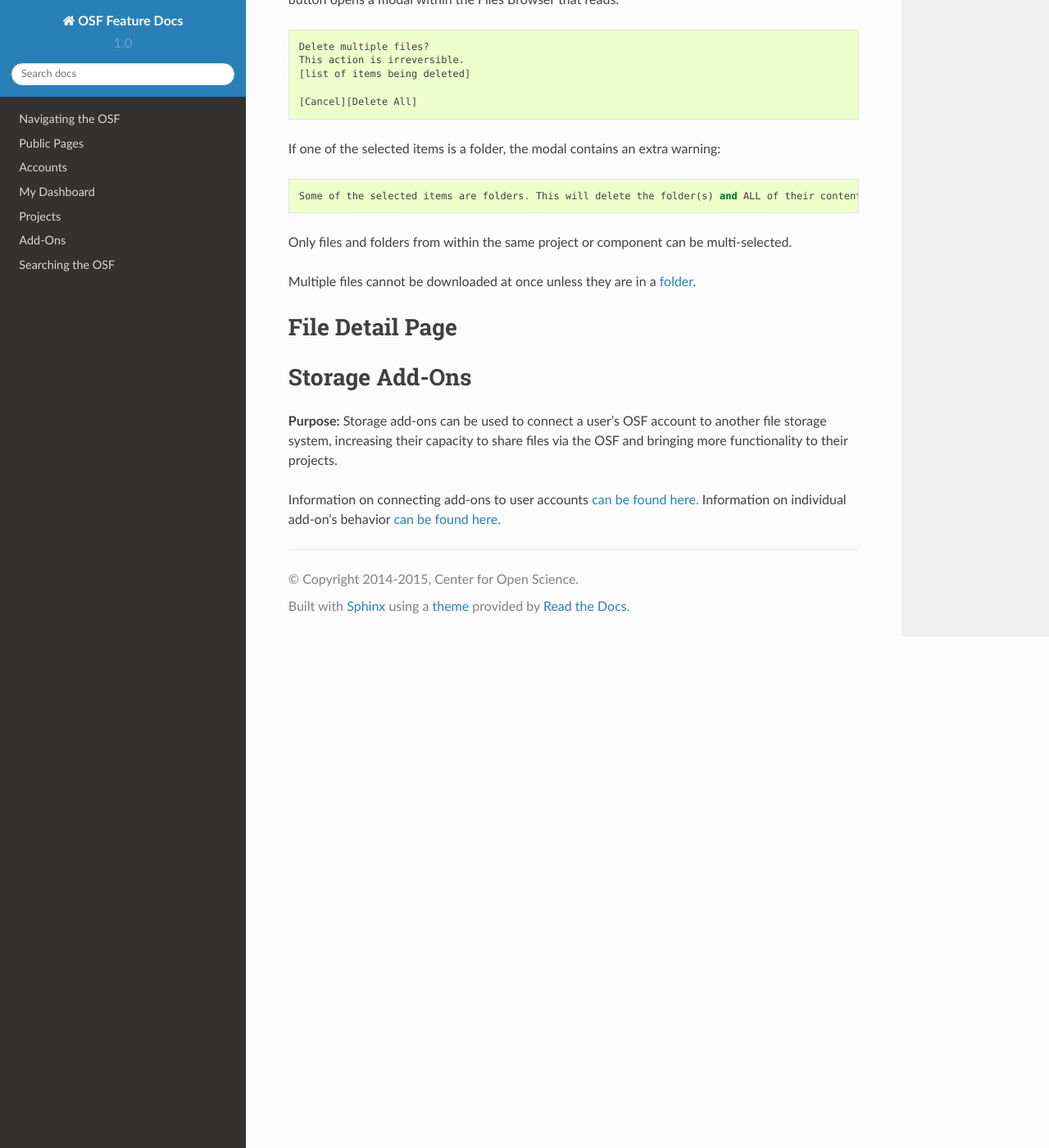
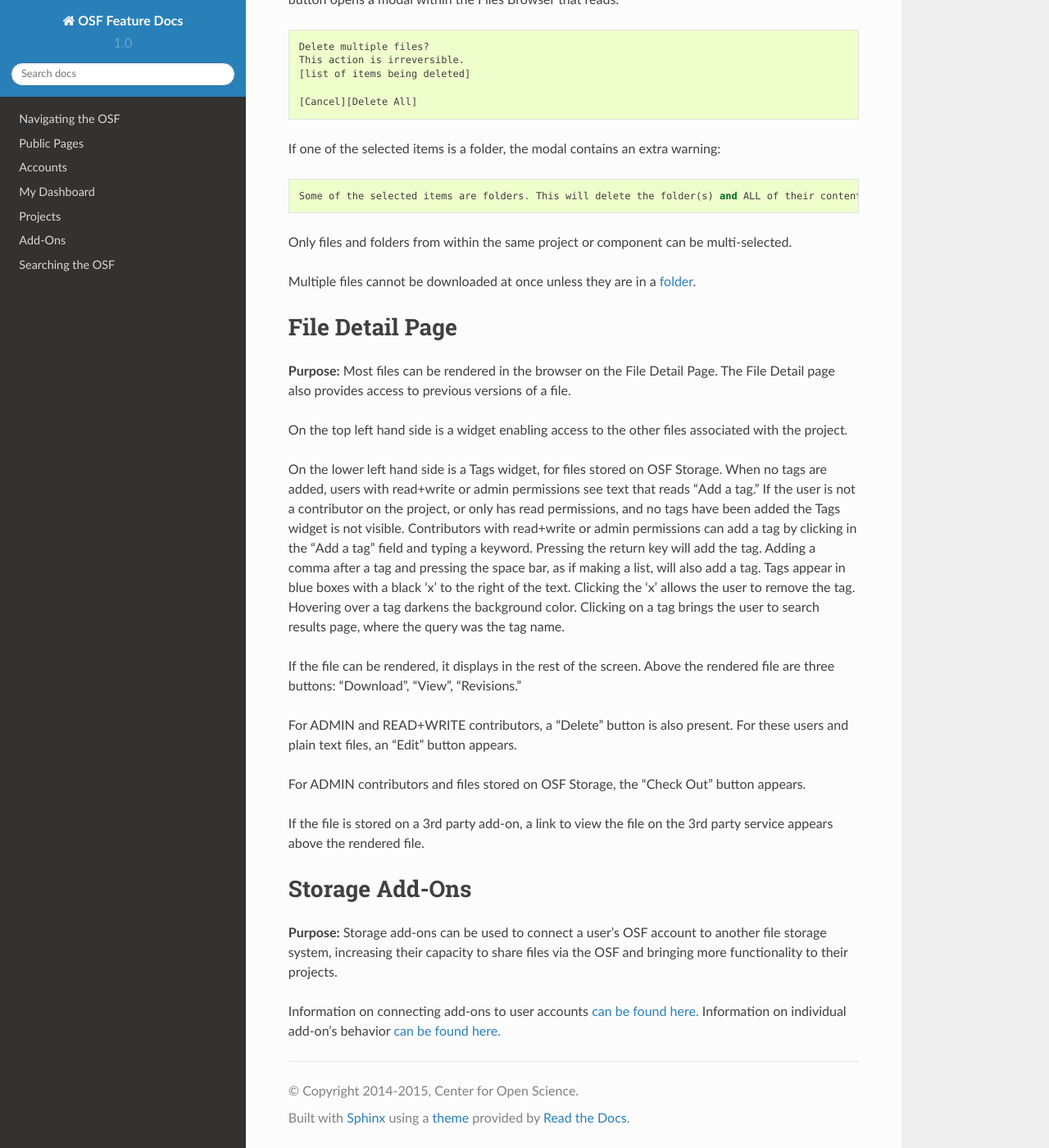
Before and after one commit to CenterForOpenScience/OSFDocs, a Sphinx documentation site: the page built from docs/projects/storage.rst, in a window 1280 px wide and 1400 px high, scrolled down 4522 px. Shown: the whole window at 82% size. Built offline with Sphinx 7.4.7 and the Read the Docs theme 2.0.0, drawn with Linux system fonts in a browser that asks for light colours.

Commit message:
add file detail page

```diff
--- a/docs/projects/storage.rst
+++ b/docs/projects/storage.rst
@@ -176,7 +176,24 @@ Only files and folders from within the same project or component can be multi-se
 Multiple files cannot be downloaded at once unless they are in a :ref:`folder <folders>`.
 
 File Detail Page
------------
+----------
+
+**Purpose:** Most files can be rendered in the browser on the File Detail Page. The File Detail page also provides access to previous versions of a file.
+
+On the top left hand side is a widget enabling access to the other files associated with the project.
+
+On the lower left hand side is a Tags widget, for files stored on OSF Storage. When no tags are added, users with read+write or admin permissions see text that reads “Add a tag.” If the user is not a contributor on the project, or only has read permissions, and no tags have been added the Tags widget is not visible.
+Contributors with read+write or admin permissions can add a tag by clicking in the “Add a tag” field and typing a keyword. Pressing the return key will add the tag. Adding a comma after a tag and pressing the space bar, as if making a list, will also add a tag. Tags appear in blue boxes with a black ‘x’ to the right of the text. Clicking the ‘x’ allows the user to remove the tag.
+Hovering over a tag darkens the background color. Clicking on a tag brings the user to search results page, where the query was the tag name.
+
+If the file can be rendered, it displays in the rest of the screen. Above the rendered file are three buttons: "Download", "View", "Revisions."
+
+For ADMIN and READ+WRITE contributors, a "Delete" button is also present. For these users and plain text files, an "Edit" button appears.
+
+For ADMIN contributors and files stored on OSF Storage, the "Check Out" button appears.
+
+If the file is stored on a 3rd party add-on, a link to view the file on the 3rd party service appears above the rendered file.
+
 
 Storage Add-Ons
 ----------
```
